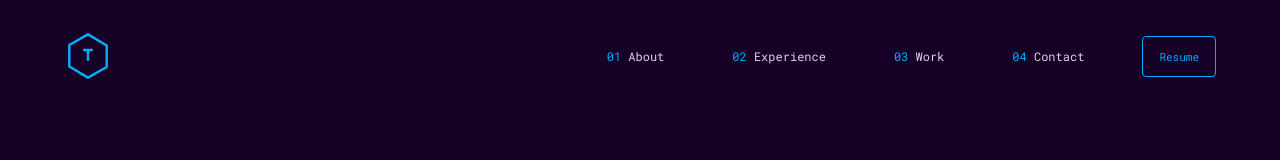
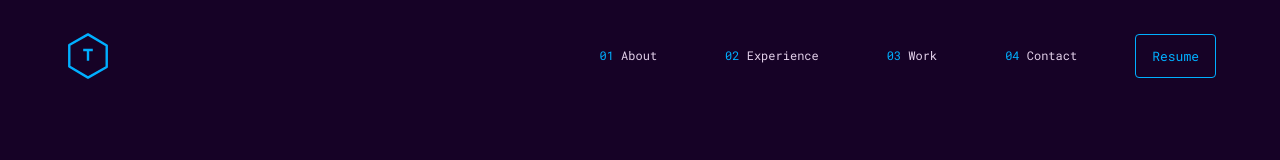
Before and after one commit to ishmumr7/portfolio, a Next.js app: page / in a window 1280 px wide. Shown: the top 160 px of the page. Built offline with nearby package versions, Linux system fonts and the light colour scheme.

Commit message:
Update hover color

```diff
--- a/src/scss/components/_button.scss
+++ b/src/scss/components/_button.scss
@@ -5,10 +5,10 @@
   background-color: transparent;
   border: 1px solid var(--theme-color);
   border-radius: 4px;
-  font-size: var(--tsm);
+  font-size: var(--tsm2);
   outline: none;
   &:hover, &:focus {
-    background-color: var(--plum);
+    background-color: var(--primary-dark);
   }
   transition: 0.3s ease-in-out;
 }
```
